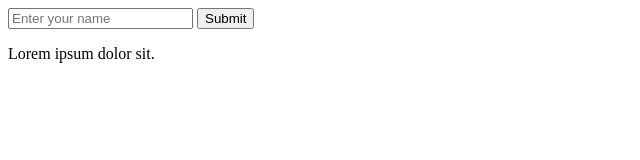
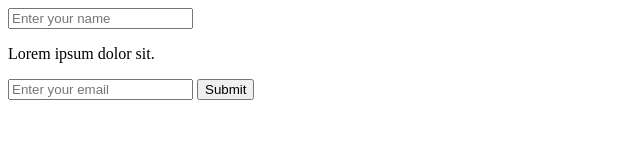
Before and after one commit to Sujana-dev/form, a plain HTML site: page index.html in a window 1280 px wide. Shown: the whole page, without its empty margins (0-640 px from the left). Drawn offline with Linux system fonts and the light colour scheme.

Commit message:
email inputbox added

```diff
--- a/index.html
+++ b/index.html
@@ -7,10 +7,11 @@
 </head>
 <body>
     <input class="input_box" type="text" placeholder="Enter your name">
-    <button class="btn">Submit</button>
+
     <p class="output">Lorem ipsum dolor sit.</p>
 
-
+    <input type="email" placeholder="Enter your email">
+    <button class="btn">Submit</button>
     <script src="app.js"></script>
 </body>
 </html>
```
